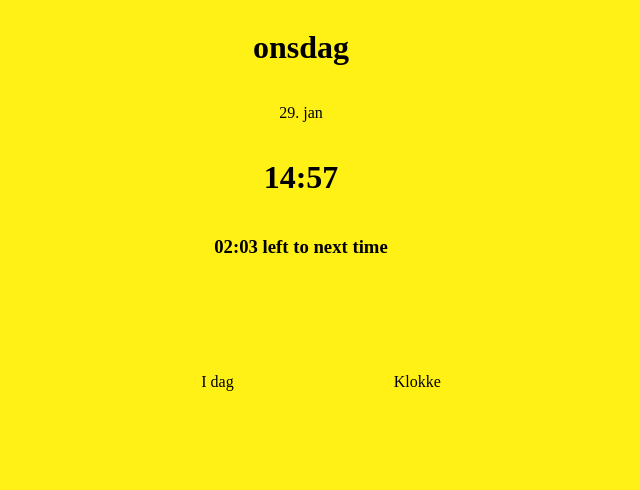
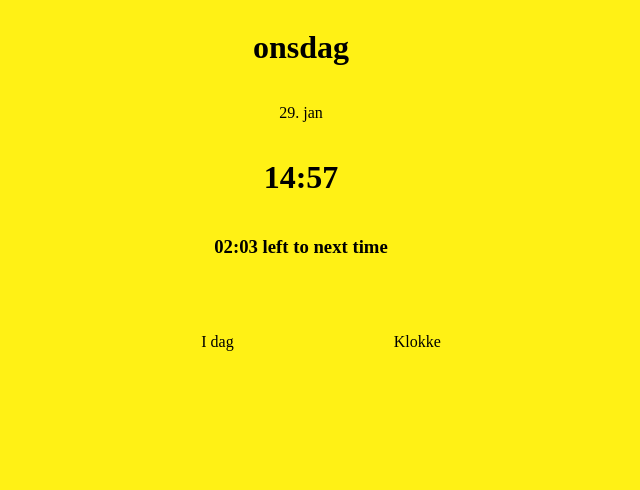
Before and after one commit to stinehso/to-do-app, a plain HTML site: page tidsvinduer.html in a window 1280 px wide. Shown: the whole page, without its empty margins (339-979 px from the left). Drawn offline with Linux system fonts and the light colour scheme.

Commit message:
change padding

```diff
--- a/style.css
+++ b/style.css
@@ -104,5 +104,5 @@ a:visited {
 
 .menu {
     text-align: center;
-    padding: 80px;
+    padding: 40px 80px;
 }
```
